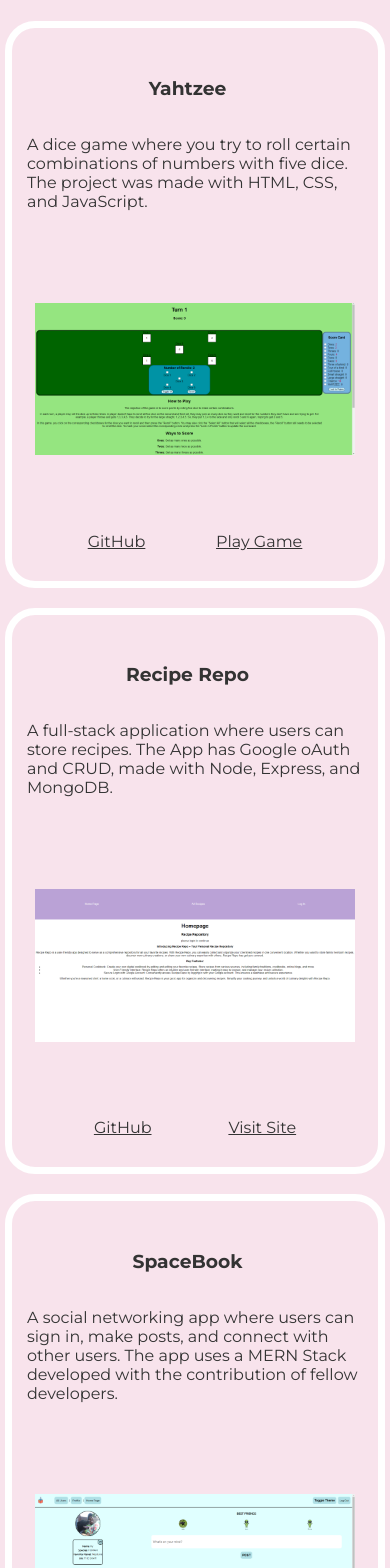
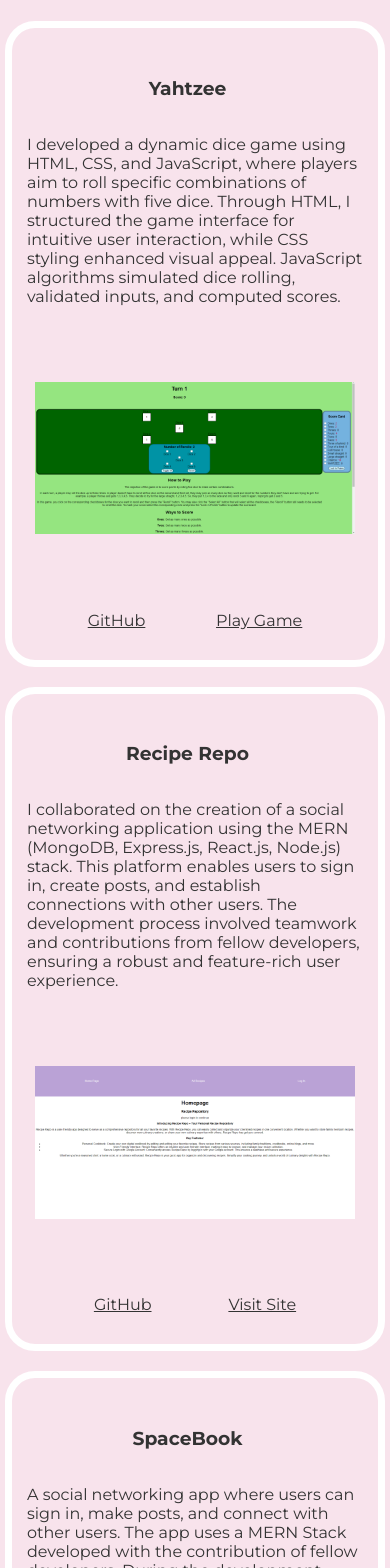
Before and after one commit to kfacison/personal-portfolio, a Next.js app: page / in a window 390 px wide. Shown: the part 1580-3148 px from the top of the page. Built offline with nearby package versions, Linux system fonts and the light colour scheme.

Commit message:
edited projects decription

```diff
--- a/pages/index.js
+++ b/pages/index.js
@@ -69,7 +69,7 @@ export default function Home() {
           <span id='dec'>
           <h3>Yahtzee</h3>
           <p style={{ maxWidth:365}}>
-          A dice game where you try to roll certain combinations of numbers with five dice. The project was made with HTML, CSS, and JavaScript.
+          I developed a dynamic dice game using HTML, CSS, and JavaScript, where players aim to roll specific combinations of numbers with five dice. Through HTML, I structured the game interface for intuitive user interaction, while CSS styling enhanced visual appeal. JavaScript algorithms simulated dice rolling, validated inputs, and computed scores.
           </p>
           </span>
           <Image
@@ -88,7 +88,7 @@ export default function Home() {
           <span id='dec'>
           <h3>Recipe Repo</h3>
           <p style={{ maxWidth:365}}>
-          A full-stack application where users can store recipes. The App has Google oAuth and CRUD, made with Node, Express, and MongoDB.
+          I collaborated on the creation of a social networking application using the MERN (MongoDB, Express.js, React.js, Node.js) stack. This platform enables users to sign in, create posts, and establish connections with other users. The development process involved teamwork and contributions from fellow developers, ensuring a robust and feature-rich user experience.
           </p>
           </span>
           <Image
@@ -107,7 +107,7 @@ export default function Home() {
           <span id='dec'>
           <h3>SpaceBook</h3>
           <p style={{ maxWidth:365}}>
-          A social networking app where users can sign in, make posts, and connect with other users. The app uses a MERN Stack developed with the contribution of fellow developers.
+          A social networking app where users can sign in, make posts, and connect with other users. The app uses a MERN Stack developed with the contribution of fellow developers. During the development process, I acted as GitHub manager, assisted my team with merge requests, and maintained the main branch.
           </p>
           </span>
           <Image
--- a/styles/globals.css
+++ b/styles/globals.css
@@ -241,6 +241,9 @@ header>h2{
   #dec{
     flex-direction: column;
   }
+  #dec>p{
+    margin-bottom: 0;
+  }
   #dec>h3{
     padding-right: 15px;
   }
```
